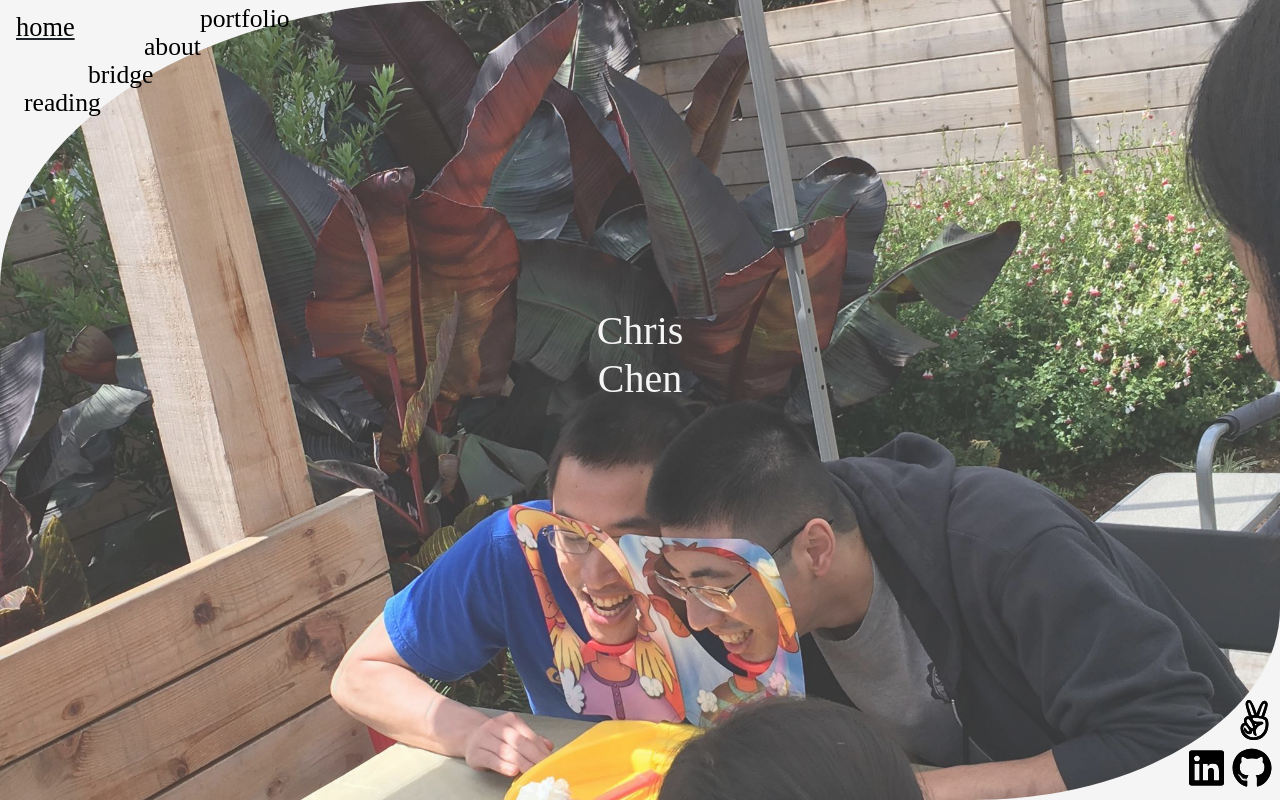
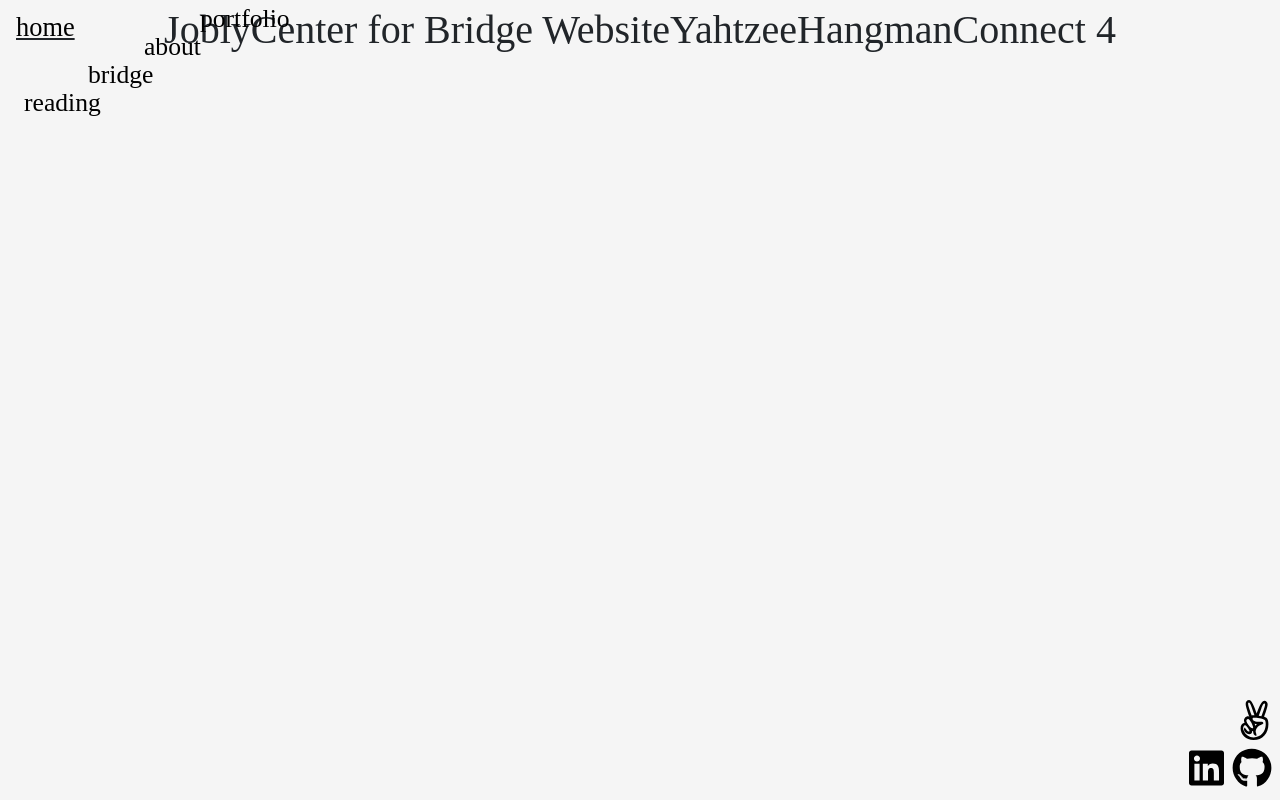
Before and after one commit to wertqyuio/PersonalWebsiteInReact, a React (Create React App) app: page /portfolio in a window 1280 px wide. Before the commit this address led to /home. Built offline with nearby package versions, Linux system fonts and the light colour scheme; a web font is replaced by a local one.

Commit message:
Made links clickable

```diff
--- a/src/BridgePage.css
+++ b/src/BridgePage.css
@@ -14,7 +14,7 @@
   bottom: 0;
   right: 0;
   position: absolute;
-  z-index: 1;
+  z-index: -1;
   border-top-left-radius: 36%;
   border-bottom-right-radius: 24%;
 }
--- a/src/BridgePage.js
+++ b/src/BridgePage.js
@@ -9,7 +9,7 @@
       <span>
         <div className="Reading-Image">
             <p className="Titleist">Personal Bridge Links</p>
-            <span><a href="www.google.com">
+            <span><a href="https://www.google.com">
               National Championship Win</a></span>
             <span><a href="www.google.com">
               Bridge Winners Link</a></span>
--- /dev/null
+++ b/src/PortfolioPage.js
@@ -0,0 +1,20 @@
+import React, { Component } from 'react';
+import Center from './Center';
+import ExternalLinks from './ExternalLinks';
+import "./PortfolioPage.css"
+
+export default class PortfolioPage extends Component {
+  render() {
+    return (
+      <span>
+        <div>
+          <span>Jobly</span>
+          <span>Center for Bridge Website</span>
+          <span>Yahtzee</span>
+          <span>Hangman</span>
+          <span>Connect 4</span>
+        </div>
+      </span>
+    )
+  }
+}
--- a/src/Routes.js
+++ b/src/Routes.js
@@ -4,12 +4,14 @@
 import ReadingPage from './ReadingPage';
 import BridgePage from './BridgePage';
 import AboutPage from './AboutPage';
+import PortfolioPage from './PortfolioPage';
 
 class Routes extends Component {
   render(){
     return(
       <Switch>
         <Route exact path='/home' render={()=> <HomePage/>}/>
+        <Route exact path='/portfolio' render={()=> <PortfolioPage/>}/>
         <Route exact path='/about' render={()=> <AboutPage/>}/>
         <Route exact path='/bridge' render={()=> <BridgePage/>}/>
         <Route exact path='/reading' render={()=> <ReadingPage/>}/>
```
Also changed, not shown: src/PortfolioPage.css (added).
